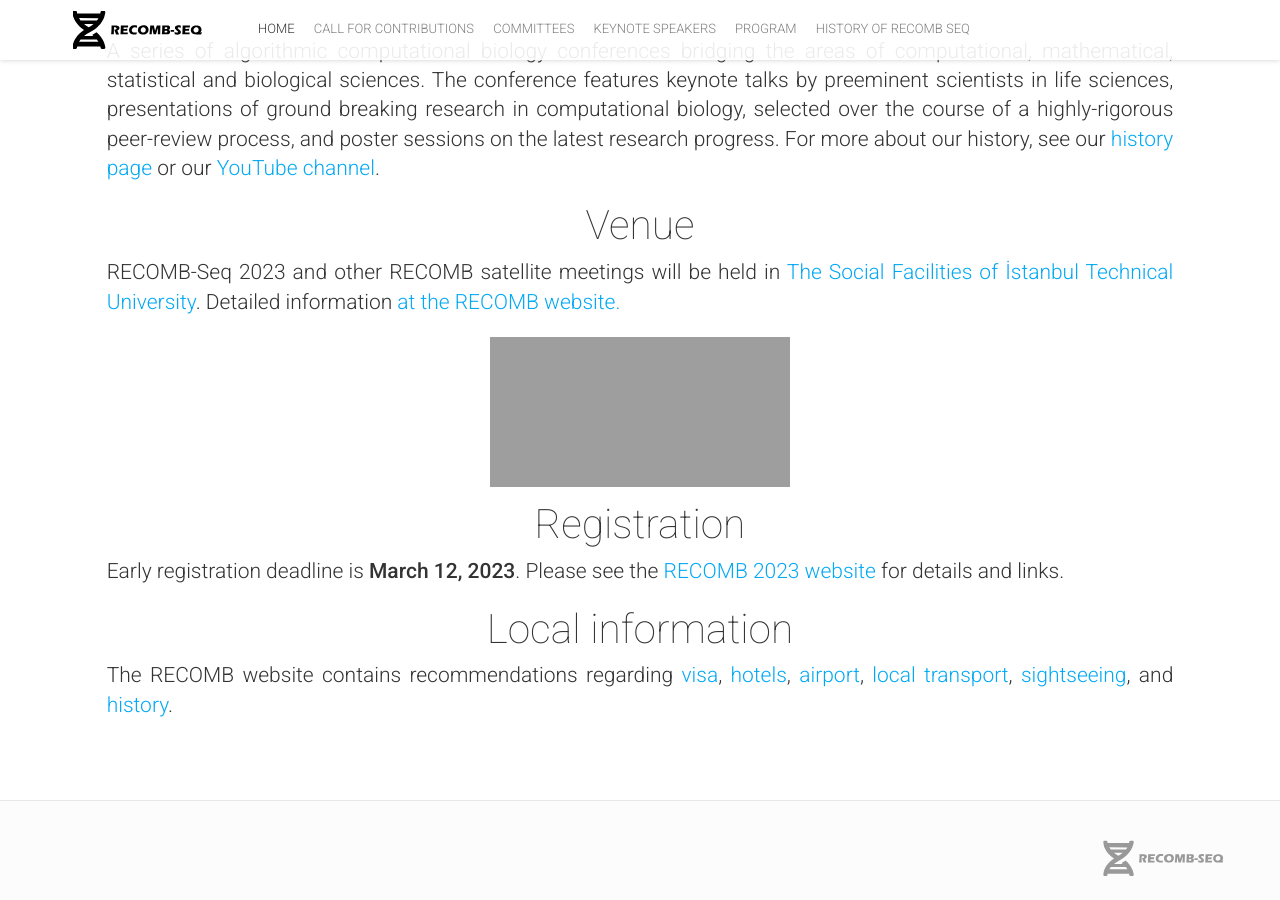
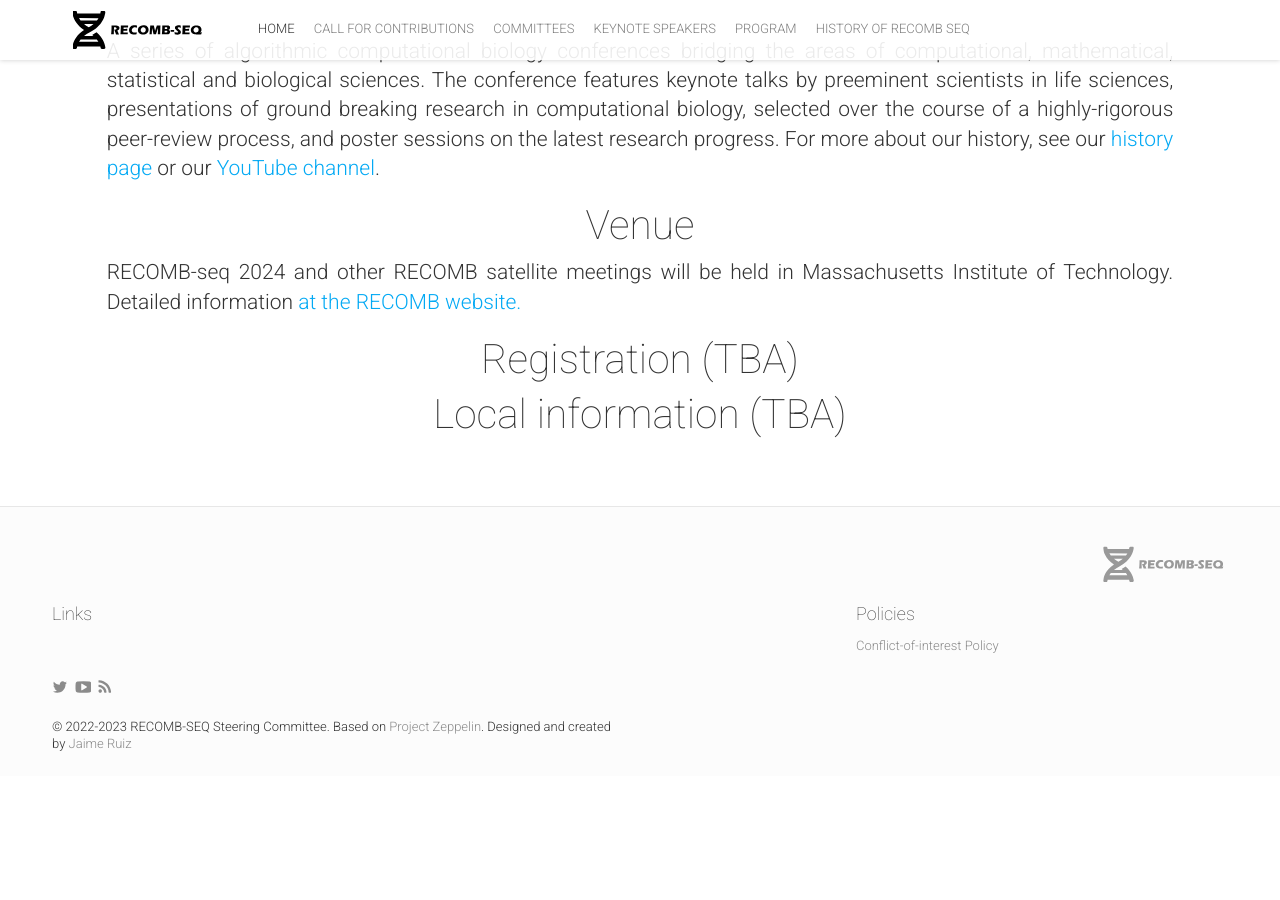
Before and after one commit to recomb-seq/recomb-seq.github.io, a Jekyll site: the page built from index.html, in a window 1280 px wide and 900 px high, scrolled down 1065 px. Built offline with Jekyll 4.4.1, drawn with Linux system fonts in a browser that asks for light colours; nearby versions of some CDN libraries; comment, search, counter and statistics services are not loaded; after the commit the page ends 1841 px from its top, so only the background shows below that; grey boxes are pictures that could not be loaded.

Commit message:
update about

```diff
--- a/_includes/about.html
+++ b/_includes/about.html
@@ -11,47 +11,13 @@
 
                 <h4>Venue</h4>
                 <p class="lead text-justify">
-                 RECOMB-Seq 2023 and other RECOMB satellite meetings will be held in <a href="https://itusosyaltesisleri.com">The Social Facilities of İstanbul Technical University</a>.
-                    Detailed information <a href="http://recomb2023.bilkent.edu.tr/venue_satellites.html">at the RECOMB website.</a>
-                <br>
-                <div style="margin: auto; display: block;">
-                <iframe src="https://www.google.com/maps/embed?pb=!1m18!1m12!1m3!1d35041.92891161635!2d28.963983807044823!3d41.04441001660537!2m3!1f0!2f0!3f0!3m2!1i1024!2i768!4f13.1!3m3!1m2!1s0x14cab765a1d329f1%3A0x77923e1fb930d7bd!2s%C4%B0T%C3%9C%20Sosyal%20Tesisleri!5e0!3m2!1sen!2sde!4v1667391871043!5m2!1sen!2sde" style="border:0; max-width: 100%;" allowfullscreen="" loading="lazy" referrerpolicy="no-referrer-when-downgrade"></iframe>
-                </div>
+                 RECOMB-seq 2024 and other RECOMB satellite meetings will be held in Massachusetts Institute of Technology.
+                    Detailed information <a href="https://recomb.org/recomb2024">at the RECOMB website.</a>
                 </p>
 
-                <h4>Registration</h4>
-                <p class="lead text-justify">
-                    Early registration deadline is <b>March 12, 2023</b>.
-                Please see the <a href="http://recomb2023.bilkent.edu.tr/register.html">RECOMB 2023 website</a> for details and links.
-                </p>
+                <h4>Registration (TBA)</h4>
 
-                <h4>Local information</h4>
-                <p class="lead text-justify">The RECOMB website contains recommendations regarding
-            <a href="http://recomb2023.bilkent.edu.tr/visa.html">visa</a>,
-            <a href="http://recomb2023.bilkent.edu.tr/hotels.html">hotels</a>,
-            <a href="http://recomb2023.bilkent.edu.tr/airport.html">airport</a>,
-            <a href="http://recomb2023.bilkent.edu.tr/transportation.html">local transport</a>,
-            <a href="http://recomb2023.bilkent.edu.tr/things_to_do.html">sightseeing</a>, and
-                    <a href="http://recomb2023.bilkent.edu.tr/history_istanbul.html">history</a>.</p>
-
-            {% if site.aboutBlock == nil %}
-            <div class="row about-details">
-                {% assign animationDelay = 0 %}
-                {% for about in site.aboutBlock %}
-                {% assign colWidth = 12 | divided_by: forloop.length %}
-                <div class="col-md-{{ colWidth }} col-xs-6">
-                    <div class="animated hiding" data-animation="fadeInDown" data-delay="{{ animationDelay }}">
-                        <h5>{{ about.title }}</h5>
-                        <img class="img-circle" src="{{ site.baseurl }}/img/about-section/{{ about.image }}" height="128" width="128" alt="{{ about.title }}">
-                        <p>{{ about.text }}</p>
-                    </div>
-                </div>
-                {% assign animationDelay = animationDelay | plus:500 %}
-                {% assign check = forloop.index | modulo:2 %}
-                {% if check == 0 %} <div class="clearfix visible-xs"></div> {% endif %}
-                {% endfor %}
-            </div>
-            {% endif %}
+                <h4>Local information (TBA)</h4>
         </div>
     </div>
 </section>
```
